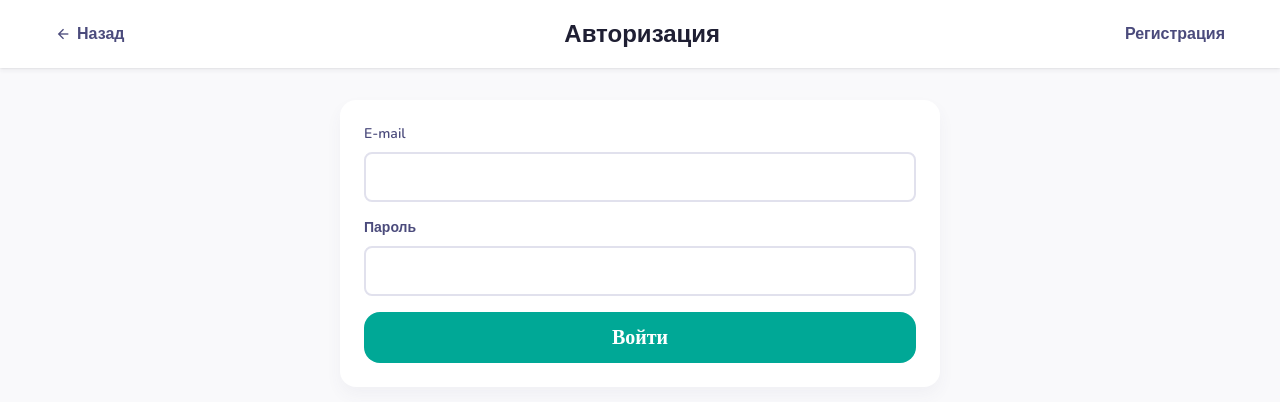
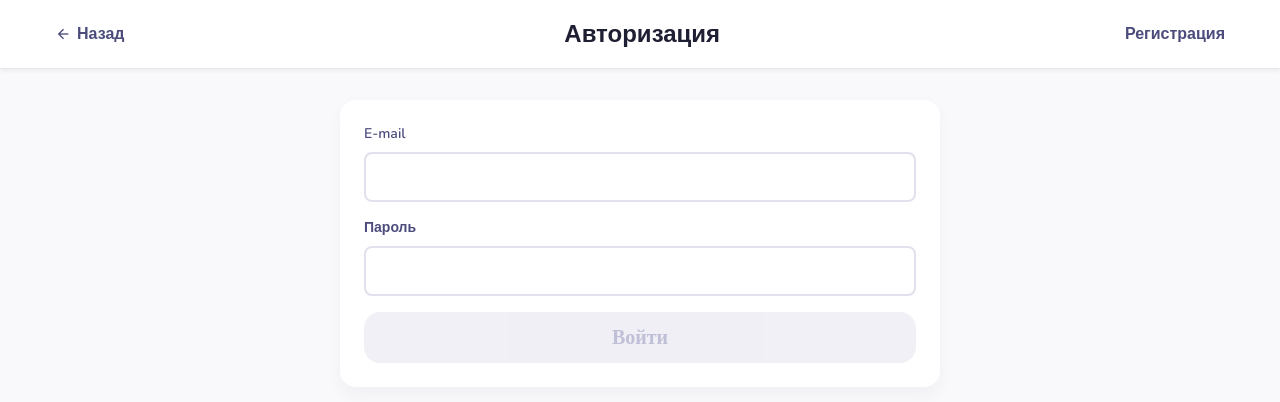
Before and after one commit to no-ocean/artem-pizza, a React (Create React App) app: page /login in a window 1280 px wide. Shown: the top 402 px of the page. Built offline with nearby package versions, Linux system fonts and the light colour scheme.

Commit message:
dev: form styles and error schema

```diff
--- a/src/components/Login/Login.js
+++ b/src/components/Login/Login.js
@@ -3,15 +3,34 @@ import { Link } from "react-router-dom";
 import { useForm } from "react-hook-form";
 import { useDispatch, useSelector } from "react-redux";
 import { setLogin } from "../../state/login/actions";
+import { yupResolver } from "@hookform/resolvers/yup";
+import * as yup from "yup";
+
+const schema = yup.object().shape({
+	email: yup.string().email('Неправильный формат').required("Введите email"),
+	password: yup.string().required("Введите пароль")
+});
 
 const Login = () => {
 	const dispatch = useDispatch();
-	const { register, handleSubmit } = useForm();
+	const { register, watch, handleSubmit, formState: {errors} } = useForm({
+		defaultValues: {email: "", password: ""},
+		resolver: yupResolver(schema)
+	});
 
 	const onSubmit = (data) => {
 		dispatch(setLogin(true));
 		alert(JSON.stringify(data))
 	};
+
+	let emailClass = `input ${errors.email ? "input_error" : ""}`;
+	let passClass = `input ${errors.password ? "input_error" : ""}`;
+
+	console.log("errors")
+	console.log(errors)
+
+	let values = watch();
+    let btnFlag = (values.email.length > 0 || values.password.length) > 0 ? false : true;
 
 	return (
 		<div className="screen-light">
@@ -25,23 +44,28 @@ const Login = () => {
 								<span className="auth__label">E-mail</span>
 								<input
 									{...register("email")}
-									className="input"
+									className={emailClass}
 									type="email"
 								/>
 							</label>
+							<span className="subtext subtext_error">{errors.email?.message}</span>
 						</div>
 						<div className="row mb-16">
 							<label className="flex flex-col wide">
 								<span className="auth__label">Пароль</span>
 								<input
 									{...register("password")}
-									className="input"
+									className={passClass}
 									type="password"
 								/>
 							</label>
+							<span className="subtext subtext_error">{errors.password?.message}</span>
 						</div>
 						<div className="row">
-							<button className="btn btn-primary wide">Войти</button>
+							<button
+								className="btn btn-primary wide"
+								{...({disabled: btnFlag})}
+							>Войти</button>
 						</div>
 					</form>
 				</div>
--- a/src/components/Registration/Registration.js
+++ b/src/components/Registration/Registration.js
@@ -3,15 +3,33 @@ import { Link } from "react-router-dom";
 import { useForm } from "react-hook-form";
 import { useDispatch, useSelector } from "react-redux";
 import { setRegistration } from "../../state/registration/actions";
+import { yupResolver } from "@hookform/resolvers/yup";
+import * as yup from "yup";
+
+const schema = yup.object().shape({
+	name: yup.string().required("Введите имя"),
+	email: yup.string().email('Неправильный формат').required("Введите email"),
+	password: yup.string().required("Введите пароль")
+});
 
 const Registration = () => {
 	const dispatch = useDispatch();
-	const { register, handleSubmit } = useForm();
+	const { register, watch, handleSubmit, formState: {errors} } = useForm({
+		defaultValues: {name: "", email: "", password: ""},
+		resolver: yupResolver(schema)
+	});
 
 	const onSubmit = (data) => {
 		dispatch(setRegistration(true));
 		alert(JSON.stringify(data));
 	}
+
+	let nameClass = `input ${errors.name ? "input_error" : ""}`;
+	let emailClass = `input ${errors.email ? "input_error" : ""}`;
+	let passClass = `input ${errors.password ? "input_error" : ""}`;
+
+	let values = watch();
+    let btnFlag = (values.email.length > 0 || values.password.length) > 0 ? false : true;
 
 	return (
 		<div className="screen-light">
@@ -23,33 +41,39 @@ const Registration = () => {
 								<span className="auth__label">Имя</span>
 								<input
 									{...register("name")}
-									className="input"
+									className={nameClass}
 									type="text"
 								/>
 							</label>
+							<span className="subtext subtext_error">{errors.name?.message}</span>
 						</div>
 						<div className="row mb-16">
 							<label className="flex flex-col wide">
 								<span className="auth__label">E-mail</span>
 								<input
 									{...register("email")}
-									className="input"
+									className={emailClass}
 									type="email"
 								/>
 							</label>
+							<span className="subtext subtext_error">{errors.email?.message}</span>
 						</div>
 						<div className="row mb-16">
 							<label className="flex flex-col wide">
 								<span className="auth__label">Пароль</span>
 								<input
 									{...register("password")}
-									className="input"
+									className={passClass}
 									type="password"
 								/>
 							</label>
+							<span className="subtext subtext_error">{errors.password?.message}</span>
 						</div>
 						<div className="row">
-							<button className="btn btn-primary wide">Зарегистрироваться</button>
+							<button
+								className="btn btn-primary wide"
+								{...({disabled: btnFlag})}
+							>Зарегистрироваться</button>
 						</div>
 					</form>
 				</div>
--- a/src/styles/_main.scss
+++ b/src/styles/_main.scss
@@ -28,6 +28,14 @@ body, #root, .app {
 	font-family: "Nunito";
 	min-width: 100px;
 	transition: all 0.2s ease;
+
+	&[disabled],
+	&[disabled]:hover {
+		background-color: $disabled-color;
+		color: $disabled-text-color;
+		cursor: not-allowed;
+		opacity: 0.5;
+	}
 }
 
 .btn-primary {
@@ -62,6 +70,10 @@ body, #root, .app {
 	color: $main-color;
 	font-size: 16px;
 	padding: 14px 12px;
+	&_error {
+		border-color: $red-color;
+		color: $red-color;
+	}
 }
 
 .input:focus-visible {
@@ -255,6 +267,12 @@ body, #root, .app {
 	margin-bottom: 32px;
 }
 
+.subtext {
+	&_error {
+		color: $red-color;
+	}
+}
+
 @media (min-width: 920px) {
 	.scroller {
 		flex-wrap: wrap;
--- a/src/styles/_variables.scss
+++ b/src/styles/_variables.scss
@@ -3,11 +3,13 @@ $main-font: 'Nunito', sans-serif;
 $main-color: #4B4B7C;
 $dark-color: #1F1F33;
 $green-color: #00A896;
-$red-color: #E97F7F;
+$red-color: #E3170A;
 
 $border-color: #E1E1ED;
 $disabled-color: #E1E1ED;
 
+$disabled-text-color: #8181B1;
+
 $white: #FFFFFF;
 
 $bg-light: #F9F9FB;
```
